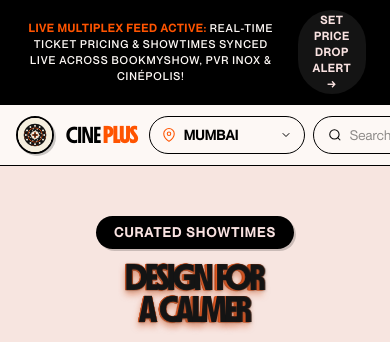
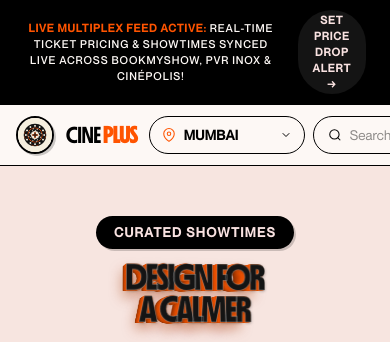
Before and after one commit to herambdbari1967-hue/Python-Mini-Project, a Flask app: page / in a window 390 px wide; the page is wider, and only the part inside the window is pictured. Shown: the top 342 px of that part. Run offline with Flask 2, Linux system fonts and the light colour scheme; data that the repository does not hold is empty.

Commit message:
Restore deep 30-34 layer 3D extrusion with tilt and rich gradient lighting

```diff
--- a/static/css/depth-text.css
+++ b/static/css/depth-text.css
@@ -58,9 +58,9 @@
   position: relative;
   z-index: 2;
   color: var(--depth-text-face-color, #141414);
-  text-shadow: 0 1px 3px rgba(0, 0, 0, 0.28);
-  transform: translateZ(1.2px);
-  filter: drop-shadow(0px 1px 1px rgba(255, 255, 255, 0.2));
+  text-shadow: 0 1px 3px rgba(0, 0, 0, 0.35);
+  transform: translateZ(1.5px);
+  -webkit-text-stroke: 0.8px rgba(255, 255, 255, 0.3);
 }
 
 /* Alignment wrapper helpers for CinePlus Hero */
--- a/static/js/depth-text.js
+++ b/static/js/depth-text.js
@@ -16,10 +16,11 @@
   const clamp = (value, min, max) => Math.min(Math.max(value, min), max);
 
   const getLayerColor = (faceColor, depthColor, index, total) => {
-    // Keep extrusion luminous and vibrant: front layer stays 98% pure depthColor, back layer softly deepens
+    // High-depth 3D gradient: starts at bright vibrant depthColor at the front face,
+    // smoothly shading into rich warm bronze-amber at the deepest layers
     const progress = total <= 1 ? 1 : index / total;
-    const shadePercent = Math.round(progress * 35);
-    return `color-mix(in srgb, ${depthColor} ${100 - shadePercent}%, #1a0802)`;
+    const shade = Math.round(Math.pow(progress, 1.2) * 50);
+    return `color-mix(in srgb, ${depthColor} ${100 - shade}%, #1a0600)`;
   };
 
   const getFadeColor = (depthColor, index, total, outline) => {
@@ -89,7 +90,7 @@
     root.style.setProperty(
       '--depth-text-shadow',
       shadow && !gradientDepth
-        ? `0 0.10em 0.22em color-mix(in srgb, ${depthColor} 45%, rgba(20, 10, 5, 0.22))`
+        ? `0 0.18em 0.38em color-mix(in srgb, ${depthColor} 38%, rgba(20, 10, 5, 0.38))`
         : 'none'
     );
     root.style.setProperty('--depth-text-face-shadow', shadow ? '0 0.035em 0.07em rgba(0, 0, 0, 0.28)' : 'none');
--- a/templates/index.html
+++ b/templates/index.html
@@ -12,7 +12,7 @@
   <link rel="shortcut icon" href="/static/images/favicon.ico">
   <link rel="apple-touch-icon" href="/static/images/cineplus-logo.png">
   <link rel="stylesheet" href="/static/css/style.css?v=14">
-  <link rel="stylesheet" href="/static/css/depth-text.css?v=4">
+  <link rel="stylesheet" href="/static/css/depth-text.css?v=5">
 </head>
 <body>
 
@@ -138,8 +138,8 @@
           <span>CURATED SHOWTIMES</span>
         </div>
         <div class="hero-split-heading left-heading depth-block-wrapper align-right">
-          <div class="depth-text-mount" data-depth-text="DESIGN FOR" data-face-color="#141414" data-depth-color="#FF5A18" data-font-size="clamp(2.2rem, 3.8vw, 4.2rem)" data-layers="14" data-depth="1.5" data-tilt="5.5"></div>
-          <div class="depth-text-mount" data-depth-text="A CALMER" data-face-color="#141414" data-depth-color="#FF5A18" data-font-size="clamp(2.2rem, 3.8vw, 4.2rem)" data-layers="14" data-depth="1.5" data-tilt="5.5"></div>
+          <div class="depth-text-mount" data-depth-text="DESIGN FOR" data-face-color="#141414" data-depth-color="#FF5500" data-font-size="clamp(2.2rem, 3.8vw, 4.2rem)" data-layers="30" data-depth="2.2" data-tilt="8.0"></div>
+          <div class="depth-text-mount" data-depth-text="A CALMER" data-face-color="#141414" data-depth-color="#FF5500" data-font-size="clamp(2.2rem, 3.8vw, 4.2rem)" data-layers="30" data-depth="2.2" data-tilt="8.0"></div>
         </div>
       </div>
 
@@ -155,7 +155,7 @@
       <!-- Right Hand Side: Cinema -->
       <div class="hero-split-right">
         <div class="hero-split-heading right-heading depth-block-wrapper align-left">
-          <div class="depth-text-mount" data-depth-text="CINEMA" data-face-color="#141414" data-depth-color="#FF5500" data-font-size="clamp(3.8rem, 6.8vw, 7.8rem)" data-layers="16" data-depth="1.6" data-tilt="5.5"></div>
+          <div class="depth-text-mount" data-depth-text="CINEMA" data-face-color="#141414" data-depth-color="#FF5500" data-font-size="clamp(3.8rem, 6.8vw, 7.8rem)" data-layers="34" data-depth="2.4" data-tilt="8.5"></div>
         </div>
         <div class="hero-split-pill right-pill">
           <span>LIVE FARES // 08 HUBS</span>
@@ -458,7 +458,7 @@
   <!-- Toast Notification Container -->
   <div id="toast-container" class="toast-container"></div>
 
-  <script src="/static/js/depth-text.js?v=4"></script>
+  <script src="/static/js/depth-text.js?v=5"></script>
   <script src="/static/js/main.js?v=4"></script>
 </body>
 </html>
```
